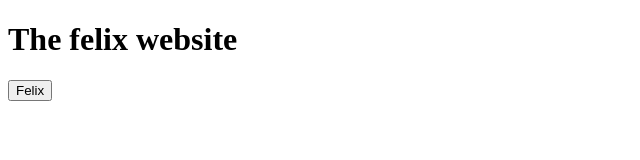
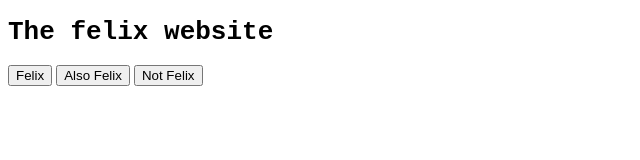
Before and after one commit to eurokid4/felix, a plain HTML site: page index.html in a window 1280 px wide. Shown: the whole page, without its empty margins (0-640 px from the left). Drawn offline with Linux system fonts and the light colour scheme.

Commit message:
listen to more newjeans

```diff
--- a/index.html
+++ b/index.html
@@ -1,6 +1,8 @@
 <!DOCTYPE html>
 <html>
     <title>Felix</title>
-    <h1>The felix website</h1>
+    <h1 style="font-family: monospace;">The felix website</h1>
     <button onclick="alert('GET HELP.')">Felix</button>
+    <button onclick="alert('Ting shen has a crush on... the joker. Probably he is Felix.')">Also Felix</button>
+    <button onclick="alert('Listen to more NewJeans')">Not Felix</button>
 </html>
```
